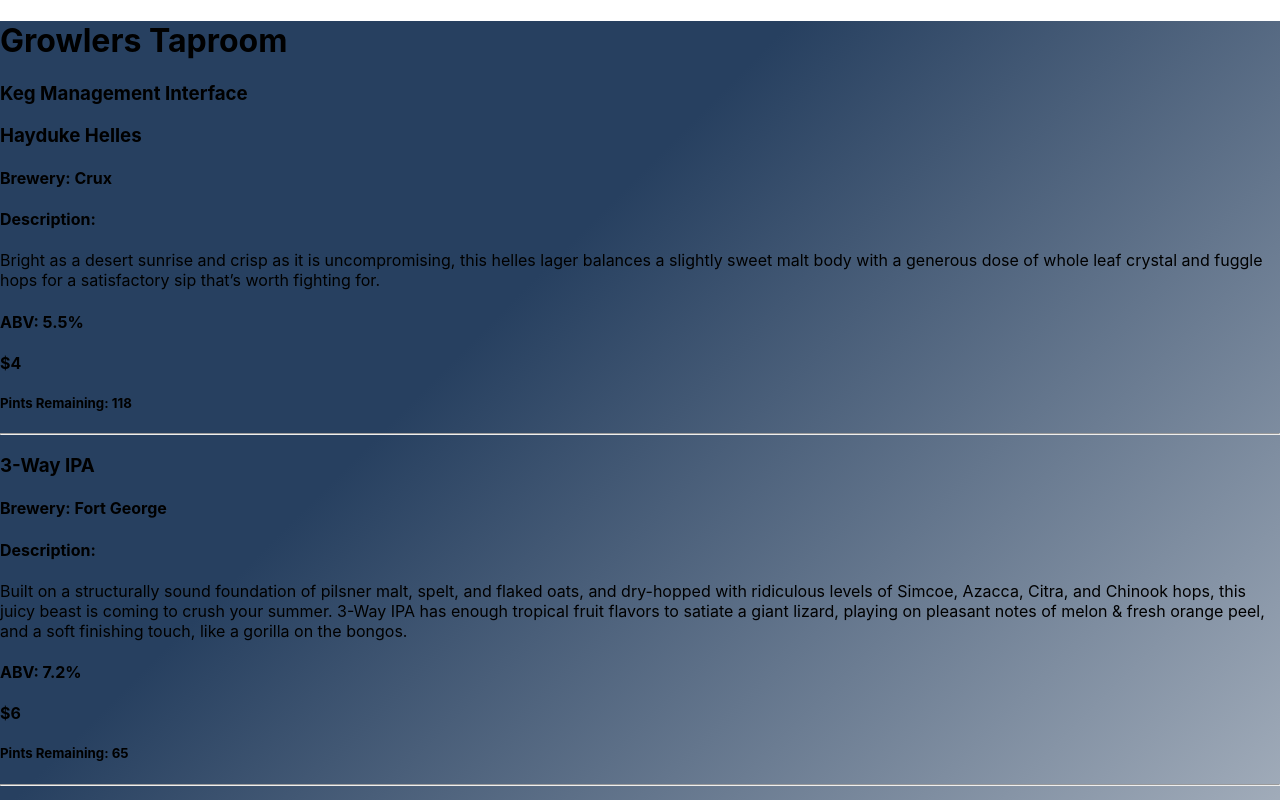
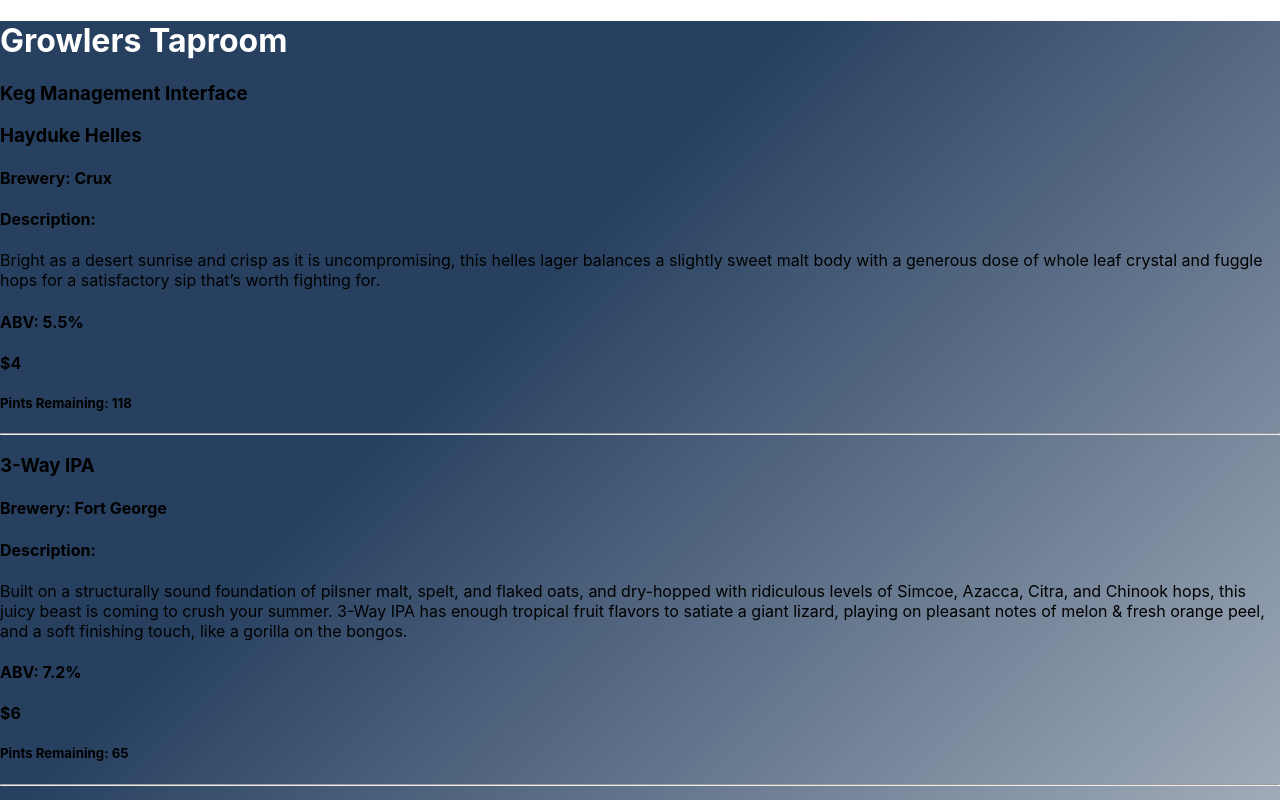
Before and after one commit to dkmerys/tap-room-redux, a React (Create React App) app: page / in a window 1280 px wide. Shown: the top 800 px of the page. Built offline with nearby package versions, Linux system fonts and the light colour scheme.

Commit message:
install styled components

```diff
--- a/src/components/Header.js
+++ b/src/components/Header.js
@@ -1,9 +1,14 @@
 import React from 'react';
+import styled from 'styled-components';
+
+const MainHeader = styled.h1`
+  color: white;
+`;
 
 function Header() {
   return (
     <React.Fragment>
-      <h1 className="mainHeader">Growlers Taproom</h1>
+      <MainHeader>Growlers Taproom</MainHeader>
       <h3 className="mainSubheader">Keg Management Interface</h3>
     </React.Fragment>
   );
```
